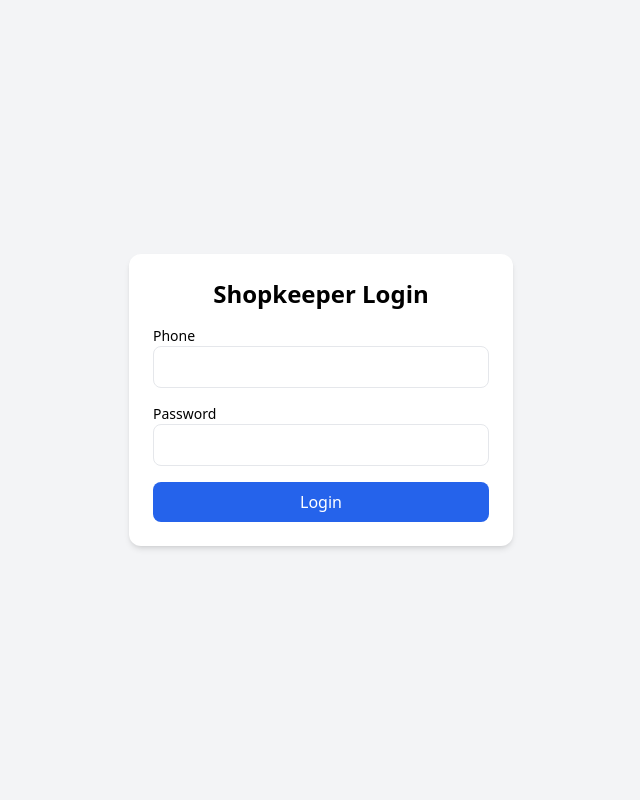
After one commit to smrutikk/shop-qr, a Flask app: page /login in a window 1280 px wide. The commit adds this page. Shown: the whole page, without its empty margins (319-959 px from the left). Run offline with Flask 3, Linux system fonts and the light colour scheme; some libraries are stand-ins or nearby versions.

Commit message:
Added auth to shopkepper dashboard

```diff
--- a/app.py
+++ b/app.py
@@ -3,27 +3,34 @@ import os
 from models import db, Shop
 from routes.customer import customer_routes
 from routes.dashboard import dashboard_routes
+from routes.auth import auth_routes
 
 app = Flask(__name__)
+app.secret_key = os.environ.get("SECRET_KEY", "dev-secret")
 
 DATABASE_URL = os.environ.get("DATABASE_URL")
 if DATABASE_URL:
     app.config["SQLALCHEMY_DATABASE_URI"] = DATABASE_URL
 else:
     app.config["SQLALCHEMY_DATABASE_URI"] = "sqlite:///app.db"
+
 app.config["SQLALCHEMY_TRACK_MODIFICATIONS"] = False
-
 db.init_app(app)
 
 # Register blueprints
 app.register_blueprint(customer_routes)
 app.register_blueprint(dashboard_routes)
+app.register_blueprint(auth_routes)
 
 # Initialize DB
 with app.app_context():
     db.create_all()
     if Shop.query.first() is None:
-        shop = Shop(name="ABC Xerox", phone="918888310308")
+        shop = Shop(
+            name="ABC Xerox",
+            phone="918888310308",
+            password="admin123"
+        )
         db.session.add(shop)
         db.session.commit()
 
--- a/models.py
+++ b/models.py
@@ -7,6 +7,7 @@ class Shop(db.Model):
     id = db.Column(db.Integer, primary_key=True)
     name = db.Column(db.String(100), nullable=False)
     phone = db.Column(db.String(20), nullable=False)
+    password = db.Column(db.String(100), nullable=False)
 
 class PrintRequest(db.Model):
     id = db.Column(db.Integer, primary_key=True)
--- /dev/null
+++ b/routes/auth.py
@@ -0,0 +1,26 @@
+from flask import Blueprint, render_template, request, redirect, session
+from models import Shop
+
+auth_routes = Blueprint("auth", __name__)
+
+@auth_routes.route("/login", methods=["GET", "POST"])
+def login():
+    if request.method == "POST":
+        phone = request.form.get("phone")
+        password = request.form.get("password")
+
+        shop = Shop.query.filter_by(phone=phone).first()
+
+        if not shop or shop.password != password:
+            return render_template("login.html", error="Invalid credentials")
+
+        session["shop_id"] = shop.id
+        return redirect(f"/dashboard/{shop.id}")
+
+    return render_template("login.html")
+
+
+@auth_routes.route("/logout")
+def logout():
+    session.clear()
+    return redirect("/login")
--- /dev/null
+++ b/templates/login.html
@@ -0,0 +1,37 @@
+<!DOCTYPE html>
+<html>
+<head>
+    <title>Shop Login</title>
+    <script src="https://cdn.tailwindcss.com"></script>
+</head>
+<body class="bg-gray-100 min-h-screen flex items-center justify-center">
+
+    <div class="bg-white p-6 rounded-xl shadow-md w-full max-w-sm">
+        <h2 class="text-2xl font-bold text-center mb-4">Shopkeeper Login</h2>
+
+        <form method="post" class="space-y-4">
+            <div>
+                <label class="block text-sm font-medium">Phone</label>
+                <input type="text" name="phone" required
+                    class="w-full border rounded-lg p-2 focus:outline-none focus:ring focus:ring-blue-300">
+            </div>
+
+            <div>
+                <label class="block text-sm font-medium">Password</label>
+                <input type="password" name="password" required
+                    class="w-full border rounded-lg p-2 focus:outline-none focus:ring focus:ring-blue-300">
+            </div>
+
+            {% if error %}
+                <p class="text-red-500 text-sm text-center">{{ error }}</p>
+            {% endif %}
+
+            <button type="submit"
+                class="w-full bg-blue-600 text-white py-2 rounded-lg hover:bg-blue-700">
+                Login
+            </button>
+        </form>
+    </div>
+
+</body>
+</html>
```
Also changed, not shown: routes/dashboard.py (+24 -5 lines), templates/dashboard.html (+48 -21 lines), instance/app.db.
